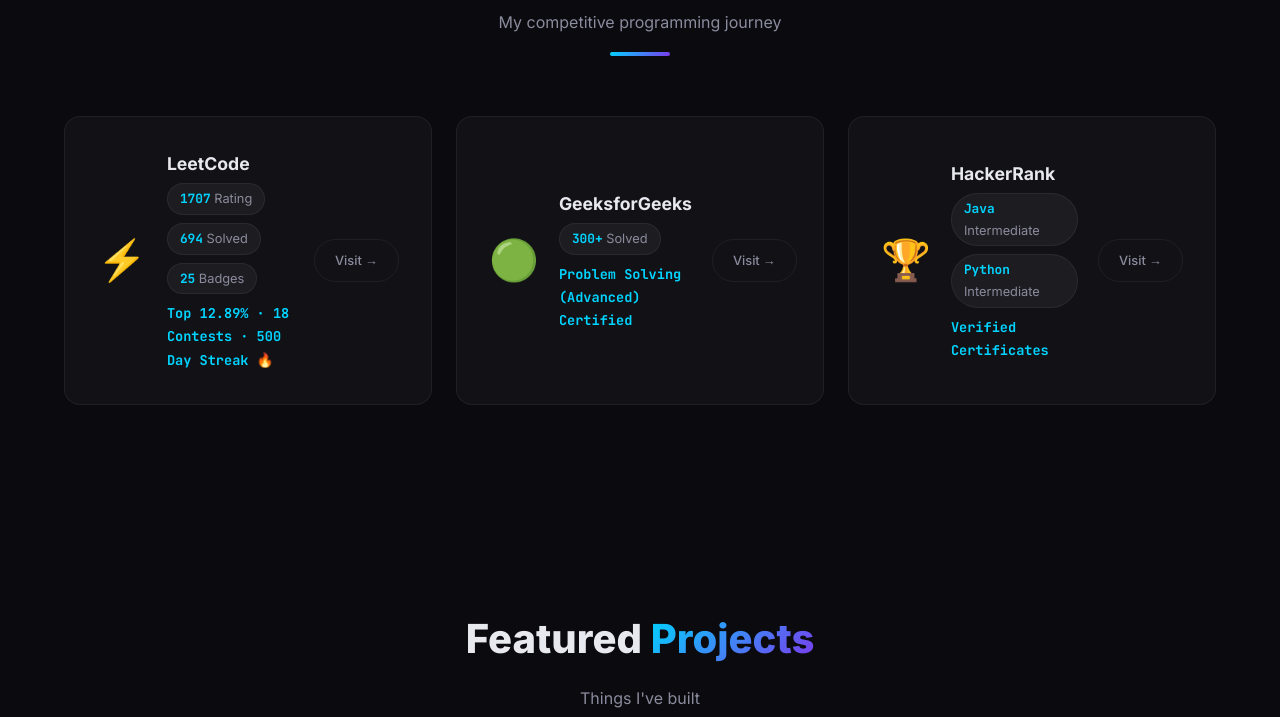
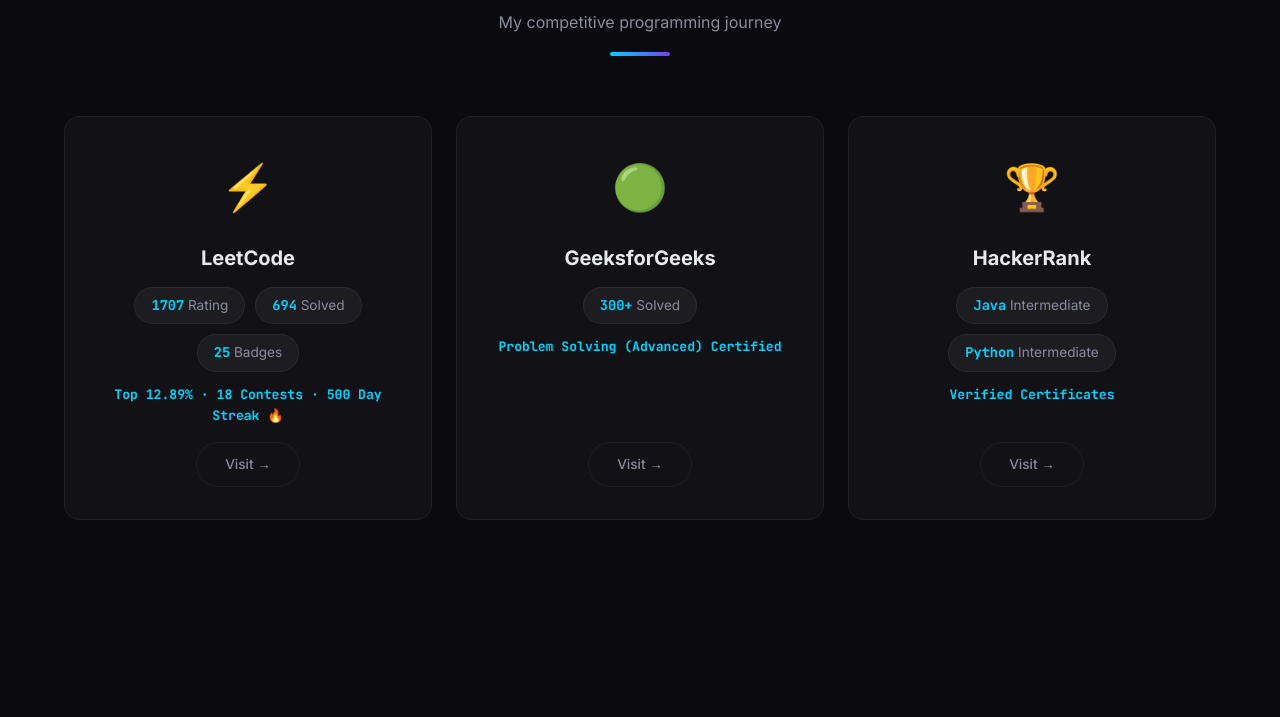
Before and after one commit to Raj2615/portfolio, a plain HTML site: page index.html in a window 1280 px wide. Shown: the part 2827-3544 px from the top of the page. Drawn offline with Linux system fonts and the light colour scheme.

Commit message:
Redesign coding profile cards with vertical layout

```diff
--- a/css/style.css
+++ b/css/style.css
@@ -165,27 +165,32 @@ section { padding: 100px 0; }
 .skill-chip:hover { border-color: var(--accent); color: var(--accent); background: var(--accent-glow); transform: scale(1.05); }
 
 /* ===== CODING PROFILES ===== */
-.profiles-grid { display: grid; grid-template-columns: repeat(auto-fit, minmax(300px, 1fr)); gap: 24px; }
+.profiles-grid { display: grid; grid-template-columns: repeat(auto-fit, minmax(280px, 1fr)); gap: 24px; }
 .profile-card {
   background: var(--bg-card); border: 1px solid var(--border); border-radius: var(--radius);
-  padding: 32px; display: flex; align-items: center; gap: 20px; transition: all 0.3s;
+  padding: 32px; display: flex; flex-direction: column; align-items: center;
+  text-align: center; gap: 16px; transition: all 0.3s;
 }
 .profile-card:hover { border-color: var(--accent); transform: translateY(-4px); box-shadow: 0 12px 40px rgba(0,0,0,0.3); }
-.profile-icon { font-size: 2.5rem; flex-shrink: 0; }
-.profile-info h3 { font-size: 1.1rem; margin-bottom: 4px; }
-.profile-info p { color: var(--text-secondary); font-size: 0.9rem; margin-bottom: 8px; }
-.profile-info .profile-stats { font-family: var(--mono); font-size: 0.85rem; color: var(--accent); font-weight: 600; }
-.profile-link {
-  margin-left: auto; padding: 10px 20px; border-radius: 50px; font-size: 0.8rem;
-  border: 1px solid var(--border); color: var(--text-secondary); transition: all 0.3s; font-weight: 500; flex-shrink: 0;
+.profile-icon { font-size: 2.8rem; }
+.profile-info { width: 100%; }
+.profile-info h3 { font-size: 1.25rem; margin-bottom: 12px; }
+.profile-info .profile-stats {
+  font-family: var(--mono); font-size: 0.82rem; color: var(--accent); font-weight: 600;
+  margin-top: 12px; line-height: 1.6;
 }
-.profile-link:hover { border-color: var(--accent); color: var(--accent); }
-.profile-mini-stats { display: flex; flex-wrap: wrap; gap: 8px; margin-bottom: 8px; }
+.profile-mini-stats { display: flex; flex-wrap: wrap; justify-content: center; gap: 10px; margin-bottom: 4px; }
 .mini-stat {
-  padding: 4px 12px; border-radius: 50px; font-size: 0.8rem;
+  padding: 6px 16px; border-radius: 50px; font-size: 0.85rem;
   background: var(--bg-glass); border: 1px solid var(--border); color: var(--text-secondary);
 }
 .mini-stat strong { color: var(--accent); font-family: var(--mono); font-weight: 700; }
+.profile-link {
+  padding: 10px 28px; border-radius: 50px; font-size: 0.85rem;
+  border: 1px solid var(--border); color: var(--text-secondary); transition: all 0.3s;
+  font-weight: 500; margin-top: auto;
+}
+.profile-link:hover { border-color: var(--accent); color: var(--accent); background: var(--accent-glow); }
 
 /* ===== PROJECTS ===== */
 .projects-grid { display: grid; grid-template-columns: repeat(auto-fit, minmax(280px, 1fr)); gap: 24px; }
@@ -299,6 +304,4 @@ section { padding: 100px 0; }
   .about-grid, .contact-grid { grid-template-columns: 1fr; }
   .form-row { grid-template-columns: 1fr; }
   .section-header h2 { font-size: 2rem; }
-  .profile-card { flex-direction: column; text-align: center; }
-  .profile-link { margin-left: 0; }
 }
```
